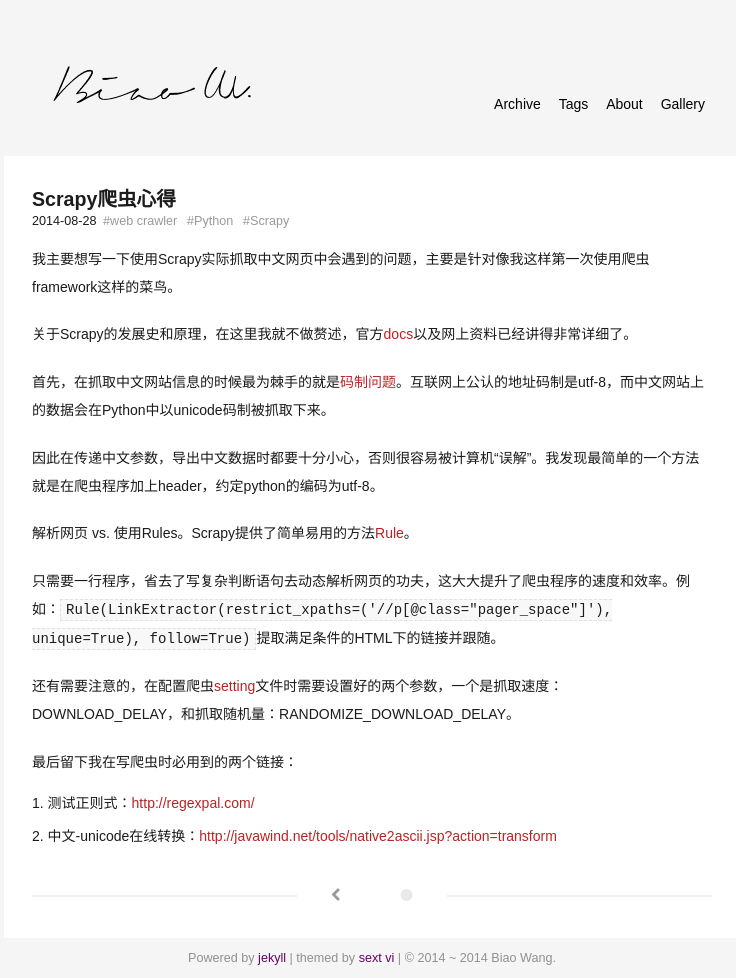
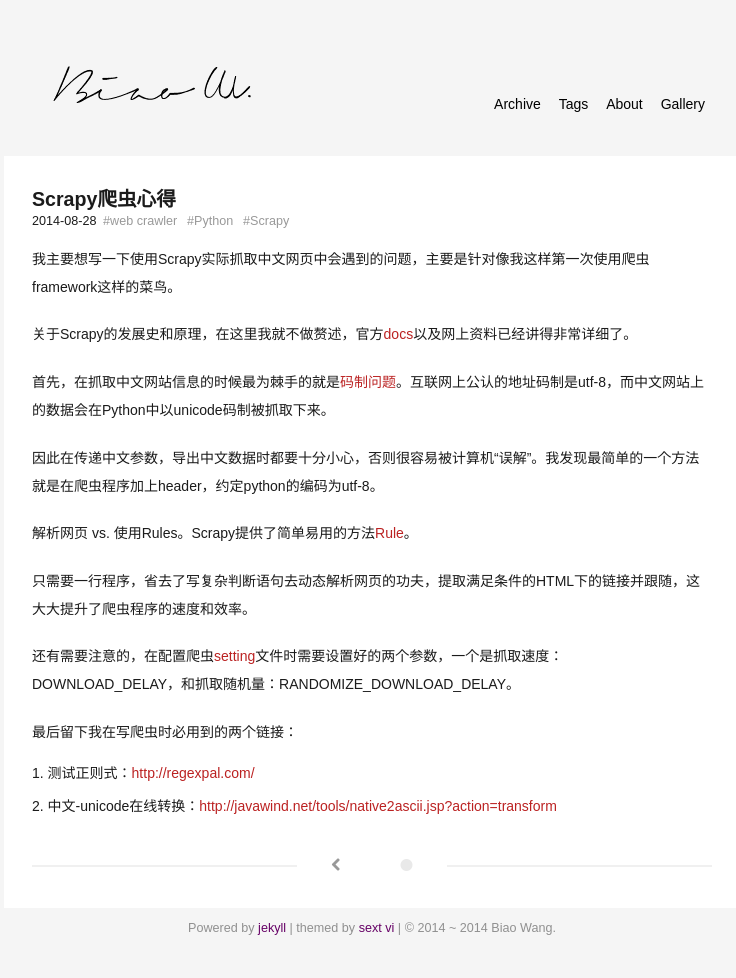
Before and after one commit to biaowww/biaowww.github.io, a Jekyll site: the page built from _posts/2014-08-28-python-scrapy.md, in a window 1280 px wide. Shown: the whole page, without its empty margins (268-1004 px from the left). Built offline with Jekyll 4.4.1, drawn with Linux system fonts in a browser that asks for light colours; some web fonts are replaced; Markdown is read by kramdown in place of the engine named in the settings; after the commit the page ends 948 px from its top, so only the background shows below that.

Commit message:
Scrapy article

```diff
--- a/_posts/2014-08-28-python-scrapy.md
+++ b/_posts/2014-08-28-python-scrapy.md
@@ -17,7 +17,7 @@ tags:
 
 解析网页 vs. 使用Rules。Scrapy提供了简单易用的方法[Rule](http://doc.scrapy.org/en/latest/topics/spiders.html?highlight=rule#scrapy.contrib.spiders.CrawlSpider.rules)。
 
-只需要一行程序，省去了写复杂判断语句去动态解析网页的功夫，这大大提升了爬虫程序的速度和效率。例如：`Rule(LinkExtractor(restrict_xpaths=('//p[@class="pager_space"]'), unique=True), follow=True)`提取满足条件的HTML下的链接并跟随。
+只需要一行程序，省去了写复杂判断语句去动态解析网页的功夫，提取满足条件的HTML下的链接并跟随，这大大提升了爬虫程序的速度和效率。
 
 还有需要注意的，在配置爬虫[setting](http://doc.scrapy.org/en/latest/topics/api.html?highlight=setting#module-scrapy.settings)文件时需要设置好的两个参数，一个是抓取速度：DOWNLOAD_DELAY，和抓取随机量：RANDOMIZE_DOWNLOAD_DELAY。
 
```
